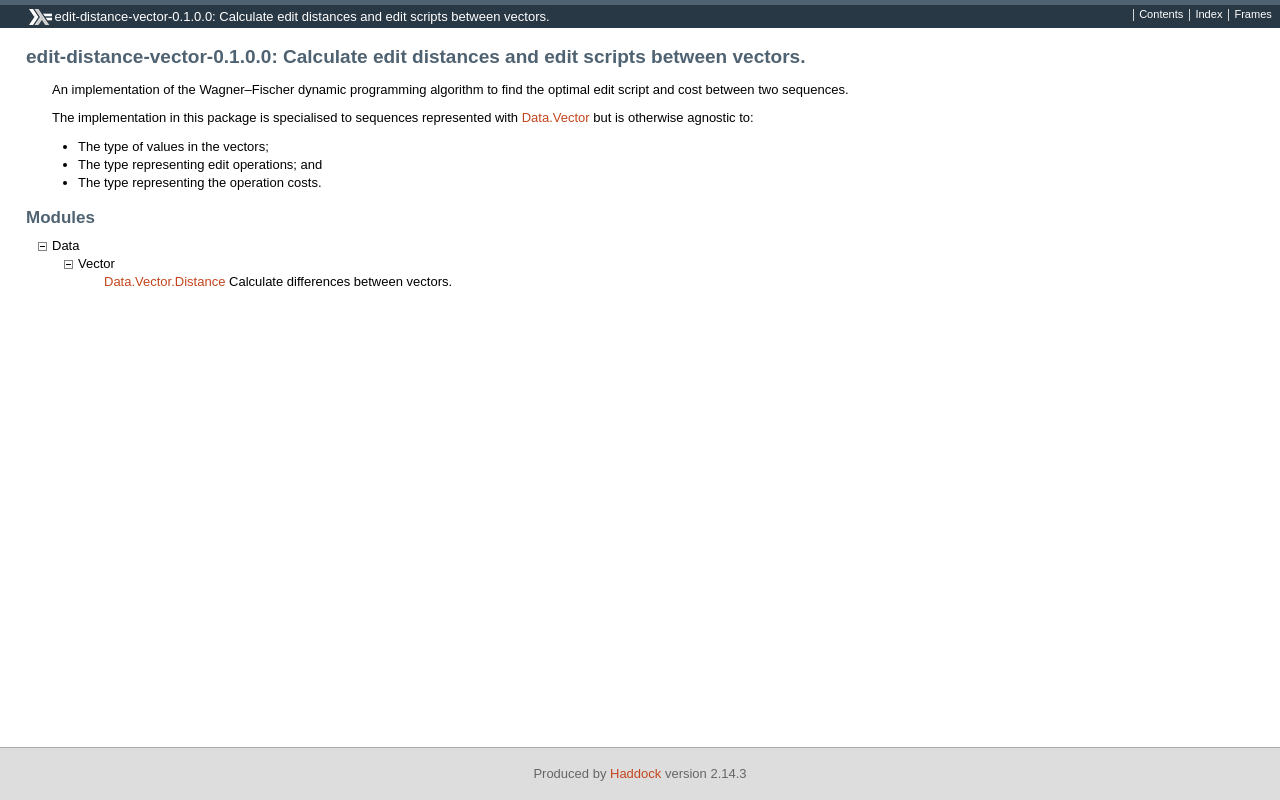
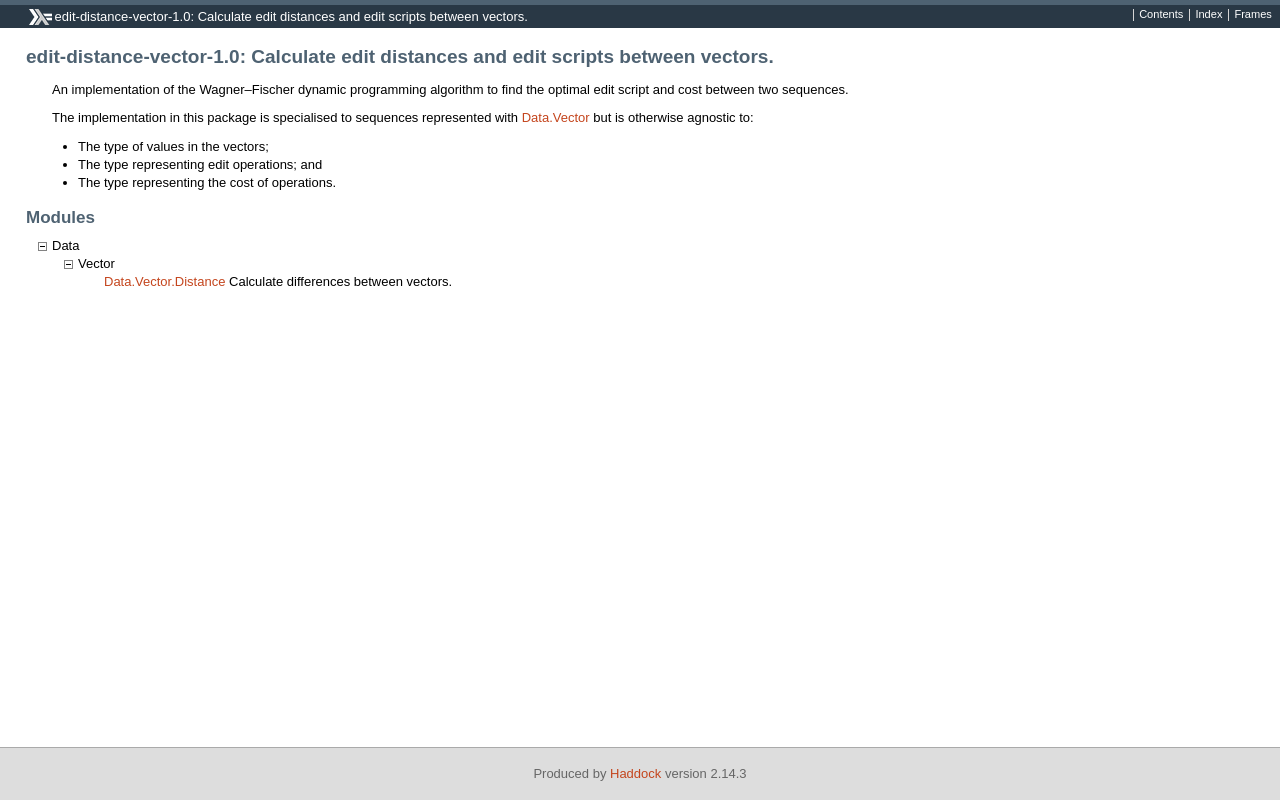
Before and after one commit to thsutton/edit-distance-vector, a plain HTML site: page index.html in a window 1280 px wide. Drawn offline with Linux system fonts and the light colour scheme.

Commit message:
As released

```diff
--- a/index.html
+++ b/index.html
@@ -1,6 +1,6 @@
-<!DOCTYPE html PUBLIC "-//W3C//DTD XHTML 1.0 Transitional//EN" "http://www.w3.org/TR/xhtml1/DTD/xhtml1-transitional.dtd"><html xmlns="http://www.w3.org/1999/xhtml"><head><meta http-equiv="Content-Type" content="text/html; charset=UTF-8" /><title>edit-distance-vector-0.1.0.0: Calculate edit distances and edit scripts between vectors.</title><link href="ocean.css" rel="stylesheet" type="text/css" title="Ocean" /><script src="haddock-util.js" type="text/javascript"></script><script type="text/javascript">//<![CDATA[
+<!DOCTYPE html PUBLIC "-//W3C//DTD XHTML 1.0 Transitional//EN" "http://www.w3.org/TR/xhtml1/DTD/xhtml1-transitional.dtd"><html xmlns="http://www.w3.org/1999/xhtml"><head><meta http-equiv="Content-Type" content="text/html; charset=UTF-8" /><title>edit-distance-vector-1.0: Calculate edit distances and edit scripts between vectors.</title><link href="ocean.css" rel="stylesheet" type="text/css" title="Ocean" /><script src="haddock-util.js" type="text/javascript"></script><script type="text/javascript">//<![CDATA[
 window.onload = function () {pageLoad();};
 //]]>
-</script></head><body><div id="package-header"><ul class="links" id="page-menu"><li><a href="index.html">Contents</a></li><li><a href="doc-index.html">Index</a></li></ul><p class="caption">edit-distance-vector-0.1.0.0: Calculate edit distances and edit scripts between vectors.</p></div><div id="content"><div id="description"><h1>edit-distance-vector-0.1.0.0: Calculate edit distances and edit scripts between vectors.</h1><div class="doc"><p>An implementation of the Wagner&#8211;Fischer dynamic programming algorithm to
+</script></head><body><div id="package-header"><ul class="links" id="page-menu"><li><a href="index.html">Contents</a></li><li><a href="doc-index.html">Index</a></li></ul><p class="caption">edit-distance-vector-1.0: Calculate edit distances and edit scripts between vectors.</p></div><div id="content"><div id="description"><h1>edit-distance-vector-1.0: Calculate edit distances and edit scripts between vectors.</h1><div class="doc"><p>An implementation of the Wagner&#8211;Fischer dynamic programming algorithm to
 find the optimal edit script and cost between two sequences.</p><p>The implementation in this package is specialised to sequences represented
-with <a href="Data-Vector.html">Data.Vector</a> but is otherwise agnostic to:</p><ul><li>The type of values in the vectors;</li><li>The type representing edit operations; and</li><li>The type representing the operation costs.</li></ul></div></div><div id="module-list"><p class="caption">Modules</p><ul><li><span id="control.n.1" class="module collapser" onclick="toggleSection('n.1')">Data</span><ul id="section.n.1" class="show"><li><span id="control.n.1.1" class="module collapser" onclick="toggleSection('n.1.1')">Vector</span><ul id="section.n.1.1" class="show"><li><span class="module"><a href="Data-Vector-Distance.html">Data.Vector.Distance</a></span> Calculate differences between vectors.</li></ul></li></ul></li></ul></div></div><div id="footer"><p>Produced by <a href="http://www.haskell.org/haddock/">Haddock</a> version 2.14.3</p></div></body></html>
+with <a href="Data-Vector.html">Data.Vector</a> but is otherwise agnostic to:</p><ul><li>The type of values in the vectors;</li><li>The type representing edit operations; and</li><li>The type representing the cost of operations.</li></ul></div></div><div id="module-list"><p class="caption">Modules</p><ul><li><span id="control.n.1" class="module collapser" onclick="toggleSection('n.1')">Data</span><ul id="section.n.1" class="show"><li><span id="control.n.1.1" class="module collapser" onclick="toggleSection('n.1.1')">Vector</span><ul id="section.n.1.1" class="show"><li><span class="module"><a href="Data-Vector-Distance.html">Data.Vector.Distance</a></span> Calculate differences between vectors.</li></ul></li></ul></li></ul></div></div><div id="footer"><p>Produced by <a href="http://www.haskell.org/haddock/">Haddock</a> version 2.14.3</p></div></body></html>
```
Also changed, not shown: Data-Vector-Distance.html (+1 -1 lines), doc-index.html (+2 -2 lines), index-frames.html (+1 -1 lines), 1 other file.
